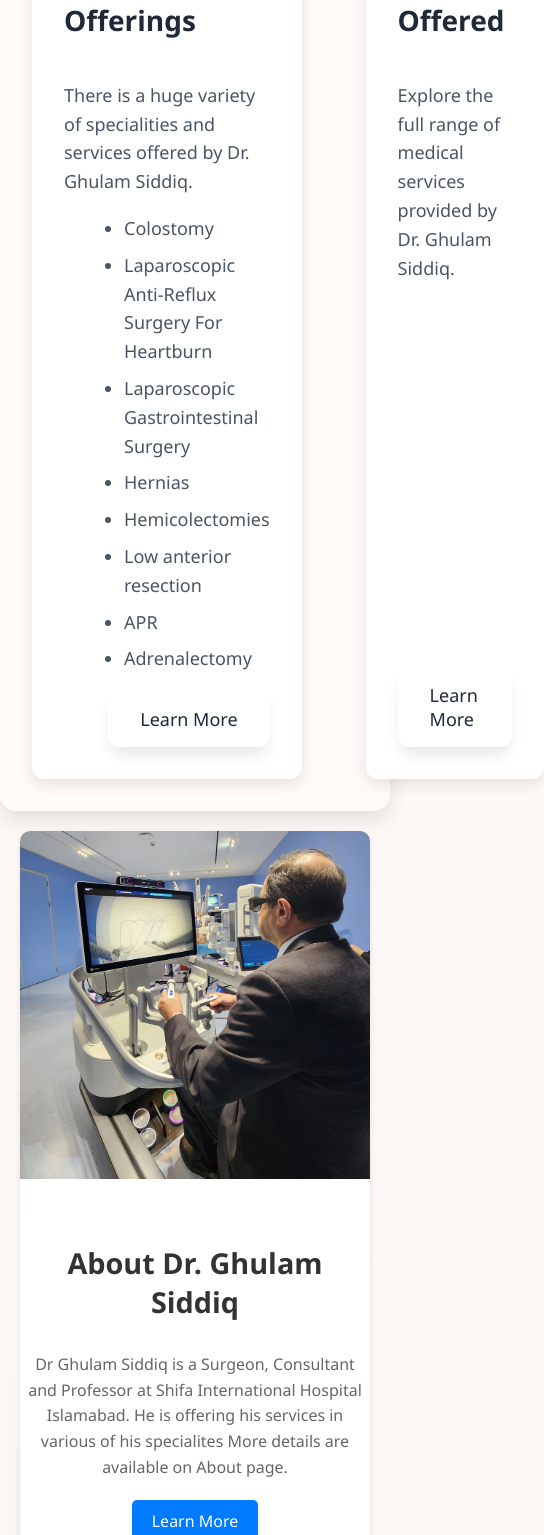
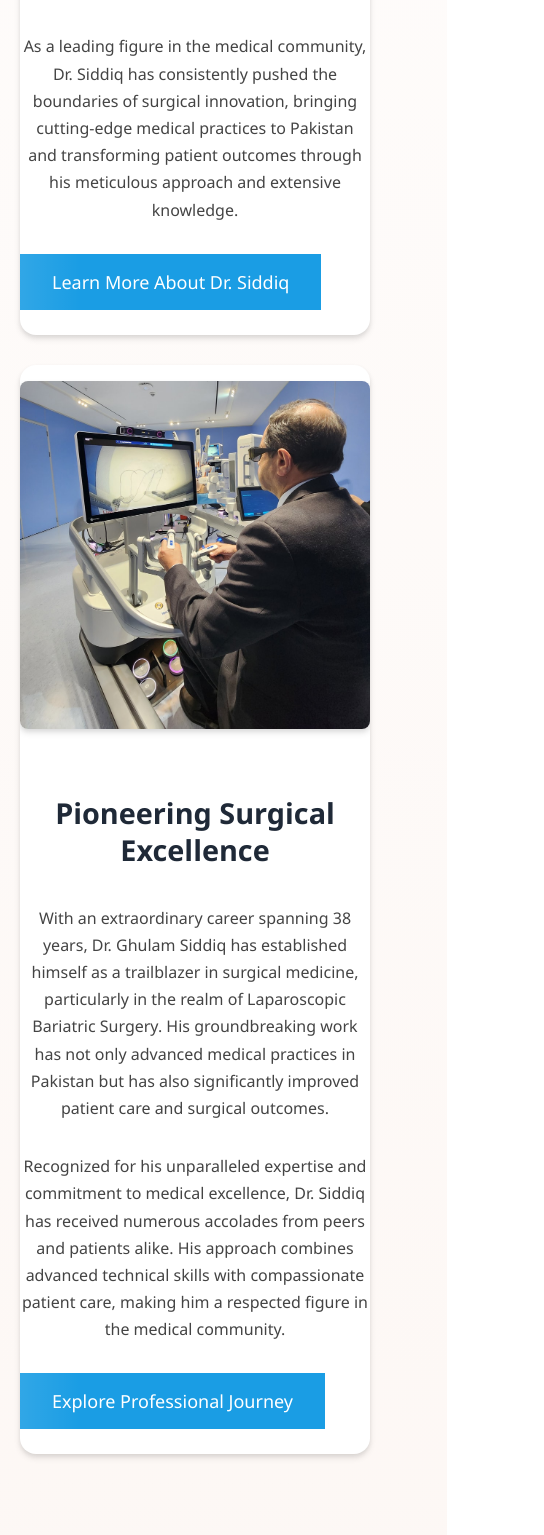
Before and after one commit to emad-siddiq/surgeon_website, a React (Create React App) app in the folder frontend/: page / in a window 390 px wide. Shown: the part 1621-3156 px from the top of the page, 544 px wide, since content can reach past the window. Built offline with nearby package versions, Linux system fonts and the light colour scheme; no server answers.

Commit message:
fix styling

```diff
--- a/frontend/src/App.js
+++ b/frontend/src/App.js
@@ -45,10 +45,11 @@ function App() {
       <HoverNavItems/>
       <Heading/>
       <SlideShow/>
+      <Robotic/>
+
       <Consultation/>
 
       <ServiceOfferings/>
-      <Robotic/>
 
       <Distinctions/>
       <Gallery/>
--- a/frontend/src/components/Consultation/Consultation.css
+++ b/frontend/src/components/Consultation/Consultation.css
@@ -1,5 +1,5 @@
 .consultation-container {
-  width: 75vw;
+  width: 70vw;
   margin-left: auto;
   margin-right: auto;
   background-color: white;
--- a/frontend/src/components/Distinctions/Distinctions.css
+++ b/frontend/src/components/Distinctions/Distinctions.css
@@ -1,86 +1,158 @@
-/* Distinctions Container */
+.distinctions-background {
+    background: rgb(255, 250, 248);
+    padding: 2rem;
+    border-radius: 1rem;
+    box-shadow: 0 10px 20px rgba(0, 0, 0, 0.1);
+    transition: transform 0.3s ease, box-shadow 0.3s ease;
+}
+
+.distinctions-background:hover {
+    transform: translateY(-5px);
+    box-shadow: 0 15px 25px rgba(0, 0, 0, 0.15);
+}
+
 .distinctions-container {
     max-width: 1200px;
-    margin: 2.5rem auto;
+    margin: 0 auto;
     padding: 0 1rem;
 }
 
 .distinctions-header {
-    margin-bottom: 2rem;
+    margin-bottom: 2.5rem;
 }
 
 .distinctions-title {
-    font-size: 2.5rem;
-    font-weight: bold;
+    font-size: 2.2rem;
+    font-weight: 600;
     text-align: center;
+    color: #1f2937;
 }
 
 .distinctions-grid {
     display: grid;
     grid-template-columns: 1fr 1fr;
-    gap: 1.5rem;
+    gap: 2rem;
 }
 
-/* Card Styles */
-.card {
-    border: none;
-    border-radius: 0;
-    box-shadow: 0 4px 6px rgba(0, 0, 0, 0.1);
+.distinctions-card {
+    display: flex;
+    flex-direction: column;
+    justify-content: space-between;
+    background-color: white;
+    border-radius: 0.75rem;
+    box-shadow: 0 5px 15px rgba(0, 0, 0, 0.1);
     overflow: hidden;
-    transition: transform 0.3s ease;
+    transition: transform 0.3s ease, box-shadow 0.3s ease;
 }
 
-.card:hover {
-    transform: scale(1.02);
+.distinctions-card:hover {
+    transform: translateY(-5px);
+    box-shadow: 0 8px 20px rgba(0, 0, 0, 0.15);
 }
 
-.image-container {
+.distinctions-image-container {
     height: 400px;
     overflow: hidden;
 }
 
-.card-image {
+.distinctions-card-image {
     width: 100%;
     height: 100%;
     object-fit: cover;
+    transition: transform 0.3s ease;
 }
 
-.card-content {
-    padding: 1rem;
+.distinctions-card:hover .distinctions-card-image {
+    transform: scale(1.05);
 }
 
-.card-header {
+.distinctions-card-content {
+    padding: 2rem;
     display: flex;
+    flex-direction: column;
     justify-content: space-between;
-    align-items: start;
-    margin-bottom: 1rem;
+    flex-grow: 1;
 }
 
-.card-title {
-    font-size: 1.5rem;
-    font-weight: bold;
-    color: black;
-    text-decoration: none;
-    transition: color 0.3s ease;
+.distinctions-card-title {
+    font-size: 2rem;
+    font-weight: 600;
+    color: #1f2937;
+    margin-bottom: 1.5rem;
+    line-height: 1.3;
 }
 
-.card-title:hover {
-    color: #666;
+.distinctions-card-description {
+    color: #4b5563;
+    font-size: 1.1rem;
+    line-height: 1.7;
+    margin-bottom: 1.5rem;
+    flex-grow: 1;
 }
 
-.card-description {
-    color: #666;
-    font-size: 1rem;
-    line-height: 1.5;
+.distinctions-learn-more {
+    display: inline-block;
+    align-self: flex-start;
+    padding: 1rem 2rem;
+    color: white;
+    text-decoration: none;
+    background: rgb(26,157,228);
+    background: linear-gradient(90deg, rgba(26,157,228,1) 8%, rgba(26,157,228,1) 17%, rgba(26,157,228,1) 80%, rgba(26,157,228,1) 92%);
+    border-radius: 0.5rem;
+    font-size: 1.125rem;
+    font-weight: 500;
+    transition: all 0.3s ease;
+    position: relative;
+    overflow: hidden;
+}
+
+.distinctions-learn-more:hover {
+    filter: brightness(1.1);
+    transform: translateY(-3px);
+    box-shadow: 0px 5px 8px rgba(0, 0, 0, 0.12),
+                0px 3px 5px rgba(0, 0, 0, 0.08);
+}
+
+.distinctions-learn-more:active {
+    transform: translateY(1px);
+    filter: brightness(0.95);
+}
+
+.distinctions-learn-more::before {
+    content: '';
+    position: absolute;
+    top: 0;
+    left: -100%;
+    width: 120%;
+    height: 100%;
+    background: linear-gradient(90deg, transparent, rgba(255,255,255,0.3), transparent);
+    transition: left 0.6s ease;
+}
+
+.distinctions-learn-more:hover::before {
+    left: 100%;
 }
 
 /* Responsive Adjustments */
 @media (max-width: 768px) {
+    .distinctions-background {
+        padding: 1rem;
+    }
+
     .distinctions-grid {
         grid-template-columns: 1fr;
+        gap: 1rem;
     }
 
     .distinctions-title {
         font-size: 2rem;
     }
+
+    .distinctions-image-container {
+        height: 300px;
+    }
+
+    .distinctions-card-content {
+        padding: 1.5rem;
+    }
 }
--- a/frontend/src/components/Distinctions/Distinctions.jsx
+++ b/frontend/src/components/Distinctions/Distinctions.jsx
@@ -4,25 +4,26 @@ import award from "../../assets/images/distinctions/1.jpeg";
 import surgery from "../../assets/images/distinctions/surgeries.jpg";
 
 // Card Component
-const Card = ({ title, description, image }) => {
+const Card = ({ title, description, image, link }) => {
   return (
-    <div className="card">
-      <div className="image-container">
+    <div className="distinctions-card">
+      <div className="distinctions-image-container">
         <img
           src={image}
           alt={title}
-          className="card-image"
+          className="distinctions-card-image"
         />
       </div>
-      <div className="card-content">
-        <div className="card-header">
-          <h5>
-            <a href="#" className="card-title">{title}</a>
-          </h5>
-        </div>
-        <p className="card-description">
+      <div className="distinctions-card-content">
+        <h3 className="distinctions-card-title">{title}</h3>
+        <p className="distinctions-card-description">
           {description}
         </p>
+        {link && (
+          <a href={link} className="distinctions-learn-more">
+            Learn More
+          </a>
+        )}
       </div>
     </div>
   );
@@ -31,21 +32,25 @@ const Card = ({ title, description, image }) => {
 // Distinctions Component
 const Distinctions = () => {
   return (
+    <div className="distinctions-background">
       <div className="distinctions-container">
         <div className="distinctions-header">
-        <p className="distinctions-title">Various Distinctions</p>
+          <h2 className="distinctions-title">Professional Distinctions</h2>
         </div>
         <div className="distinctions-grid">
           <Card
-          title="Dr. Ghulam Siddiq has received Presidential Award on his skills."
-          description="Medical procedures are a very sensitive topic which require great skills to perform surgeries. Dr. Ghulam Siddiq has earned the trust of many with his attention to detail and steady hand procedures. In this view he has received award from President."
+            title="Presidential Award for Surgical Excellence"
+            description="Dr. Ghulam Siddiq has been honored with a Presidential Award, recognizing his exceptional skills and significant contributions to medical science. This prestigious acknowledgment reflects his unparalleled expertise, precision, and dedication to advancing surgical techniques in Pakistan."
             image={award}
+            link="#"
           />
           <Card
-          title="970 Bariatic Surgery Procedures"
-          description="This number of Bariatic surgeries is simply a representation of the experience of Dr. Ghulam Siddiq. With this many procedures done it can be said that Dr. Ghulam Siddiq must be the number one priority for procedures and consultation."
+            title="Extensive Bariatric Surgery Expertise"
+            description="With an impressive record of 970 Bariatric surgery procedures, Dr. Siddiq stands as a pioneering figure in metabolic and weight-loss surgical interventions. His extensive experience demonstrates not just technical proficiency, but a commitment to transforming patient lives through advanced surgical solutions."
             image={surgery}
+            link="#"
           />
+        </div>
       </div>
     </div>
   );
--- a/frontend/src/components/Robotic/Robotic.css
+++ b/frontend/src/components/Robotic/Robotic.css
@@ -1,15 +1,24 @@
 .experience-container {
-    max-width: 1200px;
+  max-width: 65vw;
   margin: 0 auto;
   padding: 20px;
+  margin-top: 3vh;
 }
 
 .experience-card {
-    background-color: #fff;
-    border-radius: 10px;
-    box-shadow: 0 4px 6px rgba(0, 0, 0, 0.1);
+  background-color: white;
+  border-radius: 1rem;
+  box-shadow: 0px 4px 6px rgba(0, 0, 0, 0.1),
+              0px 2px 4px rgba(0, 0, 0, 0.06);
   margin-bottom: 30px;
   overflow: hidden;
+  transition: transform 0.3s ease, box-shadow 0.3s ease;
+}
+
+.experience-card:hover {
+  transform: translateY(-5px);
+  box-shadow: 0px 8px 12px rgba(0, 0, 0, 0.15),
+              0px 4px 8px rgba(0, 0, 0, 0.08);
 }
 
 .experience-card-content {
@@ -25,12 +34,16 @@
 .experience-card-image {
   flex: 1;
   min-width: 50%;
+  padding: 1rem;
 }
 
 .experience-card-image img {
   width: 100%;
   height: 100%;
   object-fit: cover;
+  border-radius: 0.5rem;
+  box-shadow: 0px 4px 6px rgba(0, 0, 0, 0.1),
+              0px 2px 4px rgba(0, 0, 0, 0.06);
 }
 
 .experience-card-text {
@@ -42,39 +55,72 @@
 }
 
 .card-title {
-    font-size: 1.8rem;
+  font-size: 2.2rem;
   font-weight: bold;
-    color: #333;
+  color: #1f2937;
+  margin-bottom: 20px;
+  line-height: 1.3;
+}
+
+.card-description {
+  font-size: 1.1rem;
+  color: #444;
+  line-height: 1.7;
   margin-bottom: 15px;
 }
 
-  .card-description {
-    font-size: 1rem;
-    color: #666;
-    line-height: 1.6;
-    margin-bottom: 20px;
-  }
-
 .card-action {
-    margin-top: auto;
+  margin-top: 15px;
+  text-align: left;
 }
 
 .learn-more-button {
   display: inline-block;
-    padding: 10px 20px;
-    background-color: #007bff;
+  padding: 1rem 2rem;
   color: white;
   text-decoration: none;
-    border-radius: 5px;
-    transition: background-color 0.3s ease;
+  background: rgb(26,157,228);
+  background: linear-gradient(90deg, rgba(26,157,228,1) 8%, rgba(26,157,228,1) 17%, rgba(26,157,228,1) 80%, rgba(26,157,228,1) 92%);
+  font-size: 1.125rem;
+  font-weight: 500;
+  transition: all 0.3s ease;
+  position: relative;
+  overflow: hidden;
 }
 
 .learn-more-button:hover {
-    background-color: #0056b3;
+  filter: brightness(1.1);
+  transform: translateY(-3px);
+  box-shadow: 0px 5px 8px rgba(0, 0, 0, 0.12),
+              0px 3px 5px rgba(0, 0, 0, 0.08);
+}
+
+.learn-more-button:active {
+  transform: translateY(1px);
+  filter: brightness(0.95);
+}
+
+.learn-more-button::before {
+  content: '';
+  position: absolute;
+  top: 0;
+  left: -100%;
+  width: 120%;
+  height: 100%;
+  background: linear-gradient(90deg, transparent, rgba(255,255,255,0.3), transparent);
+  transition: left 0.6s ease;
+}
+
+.learn-more-button:hover::before {
+  left: 100%;
 }
 
 /* Responsive Design */
 @media (max-width: 768px) {
+  .experience-container {
+      max-width: 90vw;
+  }
+
   .experience-card-content {
       flex-direction: column;
   }
@@ -90,5 +136,14 @@
 
   .experience-card-text {
       text-align: center;
+      padding: 20px;
+  }
+
+  .card-title {
+      font-size: 1.8rem;
+  }
+
+  .card-description {
+      font-size: 1rem;
   }
 }
--- a/frontend/src/components/Robotic/Robotic.jsx
+++ b/frontend/src/components/Robotic/Robotic.jsx
@@ -9,17 +9,20 @@ const Robotic = () => {
       <div className="experience-card">
         <div className="experience-card-content">
           <div className="experience-card-image">
-            <img src={about1} alt="Dr. Ghulam Siddiq" />
+            <img src={experience} alt="Dr. Ghulam Siddiq" />
           </div>
           <div className="experience-card-text">
-            <p className="card-title">About Dr. Ghulam Siddiq</p>
+            <h2 className="card-title">Dr. Ghulam Siddiq: A Medical Pioneer</h2>
             <p className="card-description">
-              Dr Ghulam Siddiq is a Surgeon, Consultant and Professor at Shifa International Hospital Islamabad. He is offering his services in various of his specialites More details are available on About page.
+              With an illustrious career spanning nearly four decades, Dr. Ghulam Siddiq stands as a distinguished surgeon, consultant, and professor at Shifa International Hospital in Islamabad. His profound expertise spans multiple medical disciplines, with a particular emphasis on advanced surgical techniques and patient-centered care.
+            </p>
+            <p className="card-description">
+              As a leading figure in the medical community, Dr. Siddiq has consistently pushed the boundaries of surgical innovation, bringing cutting-edge medical practices to Pakistan and transforming patient outcomes through his meticulous approach and extensive knowledge.
             </p>
             <div className="card-action">
-              <div className="learn-more-button">
-                Learn More
-              </div>
+              <a href="/about" className="learn-more-button">
+                Learn More About Dr. Siddiq
+              </a>
             </div>
           </div>
         </div>
@@ -28,17 +31,20 @@ const Robotic = () => {
       <div className="experience-card reverse">
         <div className="experience-card-content">
           <div className="experience-card-image">
-            <img src={experience} alt="Dr. Ghulam Siddiq Experience" />
+            <img src={about1} alt="Dr. Ghulam Siddiq Experience" />
           </div>
           <div className="experience-card-text">
-            <p className="card-title">Experience</p>
+            <h2 className="card-title">Pioneering Surgical Excellence</h2>
             <p className="card-description">
-              Dr. Ghulam Siddiq is working in his field with an experience of about 38 Years and he is a pioneer of Laparoscopic Bariatic surgery in Pakistan. Testimonials can confirm about his diligence.
+              With an extraordinary career spanning 38 years, Dr. Ghulam Siddiq has established himself as a trailblazer in surgical medicine, particularly in the realm of Laparoscopic Bariatric Surgery. His groundbreaking work has not only advanced medical practices in Pakistan but has also significantly improved patient care and surgical outcomes.
+            </p>
+            <p className="card-description">
+              Recognized for his unparalleled expertise and commitment to medical excellence, Dr. Siddiq has received numerous accolades from peers and patients alike. His approach combines advanced technical skills with compassionate patient care, making him a respected figure in the medical community.
             </p>
             <div className="card-action">
-              <div className="learn-more-button">
-                Learn More
-              </div>
+              <a href="/experience" className="learn-more-button">
+                Explore Professional Journey
+              </a>
             </div>
           </div>
         </div>
--- a/frontend/src/components/ServiceOfferings/ServiceOfferings.css
+++ b/frontend/src/components/ServiceOfferings/ServiceOfferings.css
@@ -1,50 +1,66 @@
 .services-container {
   display: flex;
-    align-items: stretch; /* Ensures equal height for all cards */
+  align-items: stretch;
   justify-content: space-between;
   padding: 2rem;
-    max-width: 1200px;
+  max-width: 65vw;
+  max-height: 800px;
   margin: 0 auto;
   margin-top: 30px;
-   background:  rgb(255, 250, 248);
+  background: rgb(255, 250, 248);
   border-radius: 1rem;
   box-shadow: 0 10px 20px rgba(0, 0, 0, 0.1);
+  transition: transform 0.3s ease, box-shadow 0.3s ease;
+}
 
+.services-container:hover {
+  transform: translateY(-5px);
+  box-shadow: 0 15px 25px rgba(0, 0, 0, 0.15);
 }
 
 .services-card {
   flex: 1;
   display: flex;
-    flex-direction: column; /* Enables positioning of the button at the bottom */
+  flex-direction: column;
   justify-content: space-between;
   padding: 2rem;
   background-color: white;
   border-radius: 0.75rem;
   box-shadow: 0 5px 15px rgba(0, 0, 0, 0.1);
+  transition: transform 0.3s ease, box-shadow 0.3s ease;
+}
+
+.services-card:hover {
+  transform: translateY(-5px);
+  box-shadow: 0 8px 20px rgba(0, 0, 0, 0.15);
 }
 
 .services-title {
-    font-size: 1.75rem;
+  font-size: 2.2rem;
   font-weight: 600;
   color: #1f2937;
   margin-bottom: 1.5rem;
+  line-height: 1.3;
 }
 
 .services-description {
-    font-size: 1.125rem;
-    line-height: 1.6;
+  font-size: 1.1rem;
+  line-height: 1.7;
   color: #4b5563;
-    flex-grow: 1; /* Ensures consistent spacing across cards */
+  flex-grow: 1;
+  margin-bottom: 1.5rem;
 }
 
 .services-list {
   list-style-type: disc;
   margin-left: 1.25rem;
   margin-top: 0.5rem;
+  margin-bottom: 1rem;
 }
 
 .services-list li {
   margin-bottom: 0.5rem;
+  color: #1f2937;
 }
 
 .separator {
@@ -54,23 +70,59 @@
 }
 
 .services-learn-more {
-    align-self: flex-end; /* Align button to the bottom-right */
-    margin-top: auto;
+  display: inline-block;
+  align-self: flex-start;
   padding: 1rem 2rem;
-    color: #1f2937;
+  color: white;
   text-decoration: none;
-    border-radius: 0.75rem;
+  background: rgb(26,157,228);
+  background: linear-gradient(90deg, rgba(26,157,228,1) 8%, rgba(26,157,228,1) 17%, rgba(26,157,228,1) 80%, rgba(26,157,228,1) 92%);
+  border-radius: 0.5rem;
   font-size: 1.125rem;
   font-weight: 500;
   transition: all 0.3s ease;
-    box-shadow: 0 10px 15px -3px rgba(0, 0, 0, 0.1);
+  position: relative;
+  overflow: hidden;
 }
 
 .services-learn-more:hover {
-    transform: scale(1.05);
-    box-shadow: 0 10px 15px -3px rgba(0, 0, 0, 0.2);
+  filter: brightness(1.1);
+  transform: translateY(-3px);
+  box-shadow: 0px 5px 8px rgba(0, 0, 0, 0.12),
+              0px 3px 5px rgba(0, 0, 0, 0.08);
 }
 
 .services-learn-more:active {
-    transform: scale(0.95);
+  transform: translateY(1px);
+  filter: brightness(0.95);
 }
+
+.services-learn-more::before {
+  content: '';
+  position: absolute;
+  top: 0;
+  left: -100%;
+  width: 120%;
+  height: 100%;
+  background: linear-gradient(90deg, transparent, rgba(255,255,255,0.3), transparent);
+  transition: left 0.6s ease;
+}
+
+.services-learn-more:hover::before {
+  left: 100%;
+}
+
+@media (max-width: 768px) {
+  .services-container {
+      flex-direction: column;
+      padding: 1rem;
+  }
+
+  .separator {
+      display: none;
+  }
+
+  .services-card {
+      margin-bottom: 1rem;
+  }
+}
--- a/frontend/src/components/ServiceOfferings/ServiceOfferings.jsx
+++ b/frontend/src/components/ServiceOfferings/ServiceOfferings.jsx
@@ -6,38 +6,49 @@ const ServiceOfferings = () => {
     <div className="services-container">
       <div className="services-card">
         <h2 className="services-title">
-          Wide List of Service <br /> Offerings
+          Comprehensive Surgical <br /> Service Offerings
         </h2>
         <div className="services-description">
           <p>
-            There is a huge variety of specialities and services offered by Dr. Ghulam Siddiq.
+            Dr. Ghulam Siddiq brings decades of surgical expertise, offering a wide range of advanced medical services tailored to meet complex patient needs. His approach combines cutting-edge surgical techniques with compassionate patient care.
           </p>
           <ul className="services-list">
-            <li>Colostomy</li>
+            <li>Colostomy Procedures</li>
             <li>Laparoscopic Anti-Reflux Surgery For Heartburn</li>
-            <li>Laparoscopic Gastrointestinal Surgery</li>
-            <li>Hernias</li>
-            <li>Hemicolectomies</li>
-            <li>Low anterior resection</li>
-            <li>APR</li>
-            <li>Adrenalectomy</li>
+            <li>Advanced Laparoscopic Gastrointestinal Surgery</li>
+            <li>Complex Hernia Repairs</li>
+            <li>Precision Hemicolectomies</li>
+            <li>Low Anterior Resection</li>
+            <li>Abdominal Perineal Resection (APR)</li>
+            <li>Minimally Invasive Adrenalectomy</li>
           </ul>
+
         </div>
-        <a href="#" className="services-learn-more">Learn More</a>
+        <a href="/services" className="services-learn-more">
+          Explore Full Service Range
+        </a>
       </div>
 
       <div className="separator"></div>
 
       <div className="services-card">
         <h2 className="services-title">
-          More Services Offered
+          Patient-Centered Surgical Care
         </h2>
         <div className="services-description">
           <p>
-            Explore the full range of medical services provided by Dr. Ghulam Siddiq.
+            With 38 years of surgical experience, Dr. Siddiq specializes in delivering personalized, state-of-the-art medical interventions. His holistic approach ensures comprehensive patient support throughout the entire treatment journey.
+          </p>
+          <p>
+            From initial consultation to post-operative care, Dr. Siddiq and his team provide unparalleled medical expertise, advanced diagnostic capabilities, and compassionate treatment strategies tailored to individual patient needs.
+          </p>
+          <p>
+            Our commitment extends beyond surgical procedures, focusing on patient education, emotional support, and long-term health management.
           </p>
         </div>
-        <a href="#" className="services-learn-more">Learn More</a>
+        <a href="/patient-care" className="services-learn-more">
+          Learn About Our Approach
+        </a>
       </div>
     </div>
   );
--- a/frontend/src/components/Slideshow/Slideshow.css
+++ b/frontend/src/components/Slideshow/Slideshow.css
@@ -1,5 +1,5 @@
 .container {
-  width: 72vw; /* Container takes 90% of the viewport width */
+  width: 68vw; /* Container takes 90% of the viewport width */
   margin: 0 auto; /* Centers the container horizontally */
   padding: 0;
   overflow: hidden;
```
Lines whose indentation alone changed are shown as unchanged.
